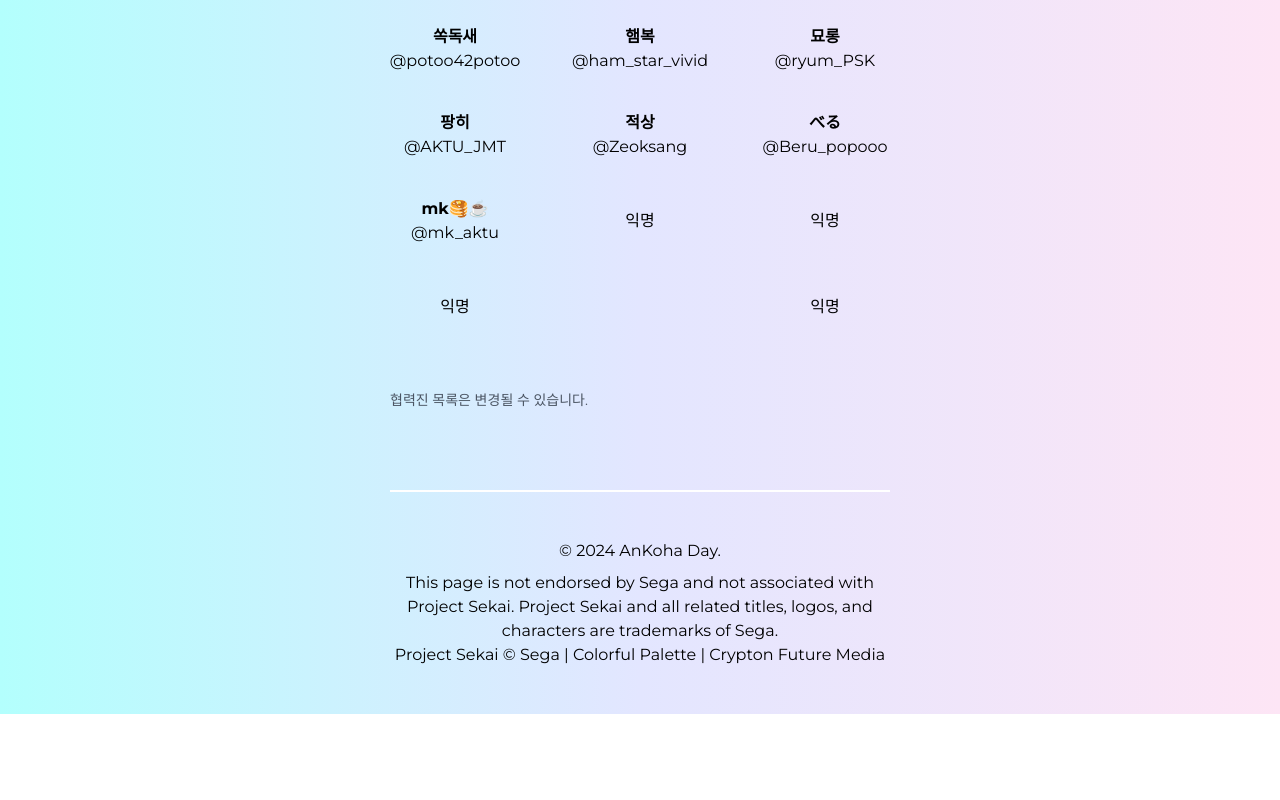
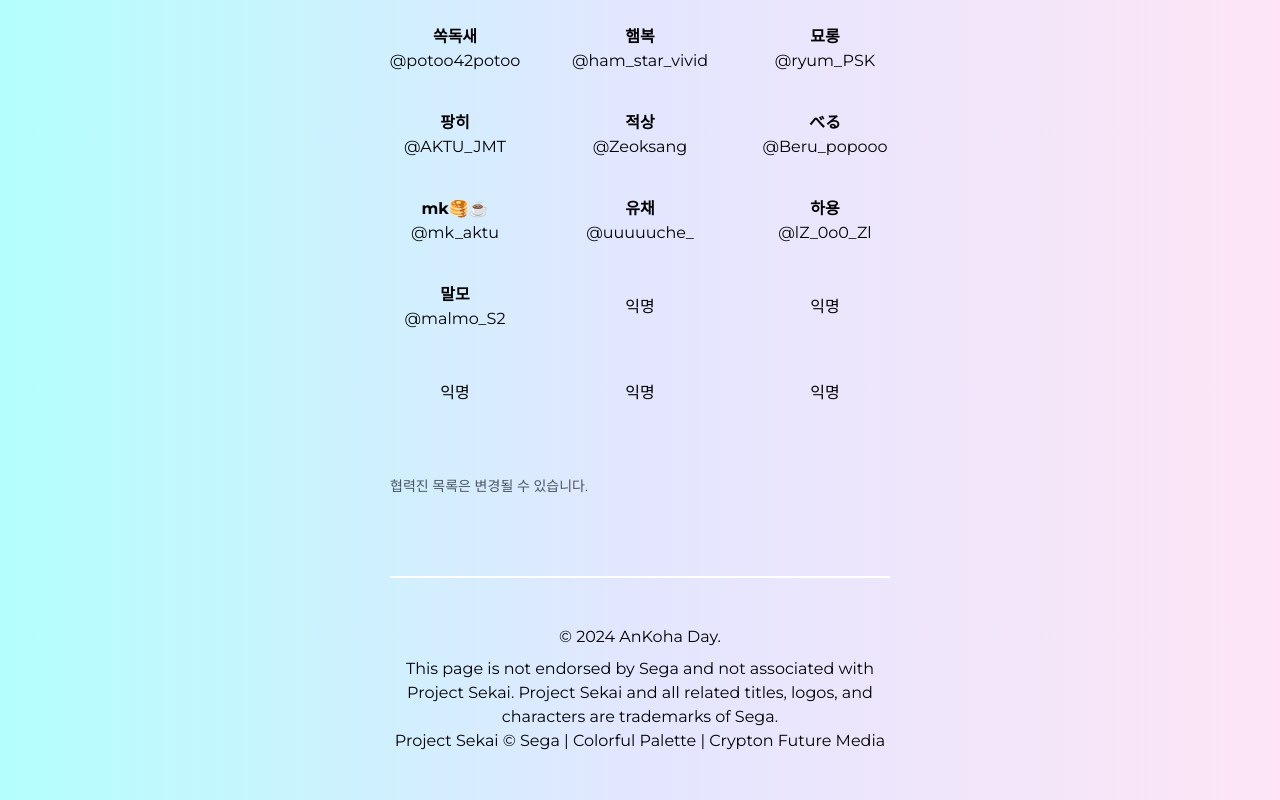
Before and after one commit to 5tarlight/happy-ankoha-day, a Next.js app: page /colab in a window 1280 px wide. Shown: the part 886-1686 px from the top of the page. Before the commit the page ends 1600 px from the top, so only its background shows below. Built offline with nearby package versions, Linux system fonts and the light colour scheme; a web font is replaced by a local one.

Commit message:
Update ColabList.tsx

```diff
--- a/components/ColabList.tsx
+++ b/components/ColabList.tsx
@@ -33,6 +33,10 @@ export default function ColabList() {
     { name: "적상", handle: "Zeoksang" },
     { name: "べる", handle: "Beru_popooo" },
     { name: "mk🥞☕", handle: "mk_aktu" },
+    { name: "유채", handle: "uuuuuche_" },
+    { name: "하용", handle: "lZ_0o0_Zl" },
+    { name: "말모", handle: "malmo_S2" },
+    "anonymous",
     "anonymous",
     "anonymous",
     "anonymous",
```
